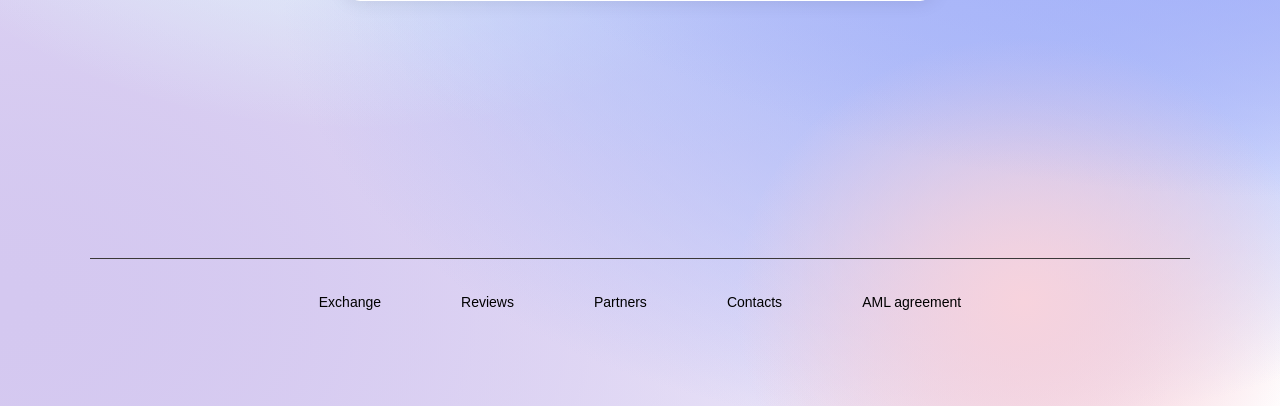
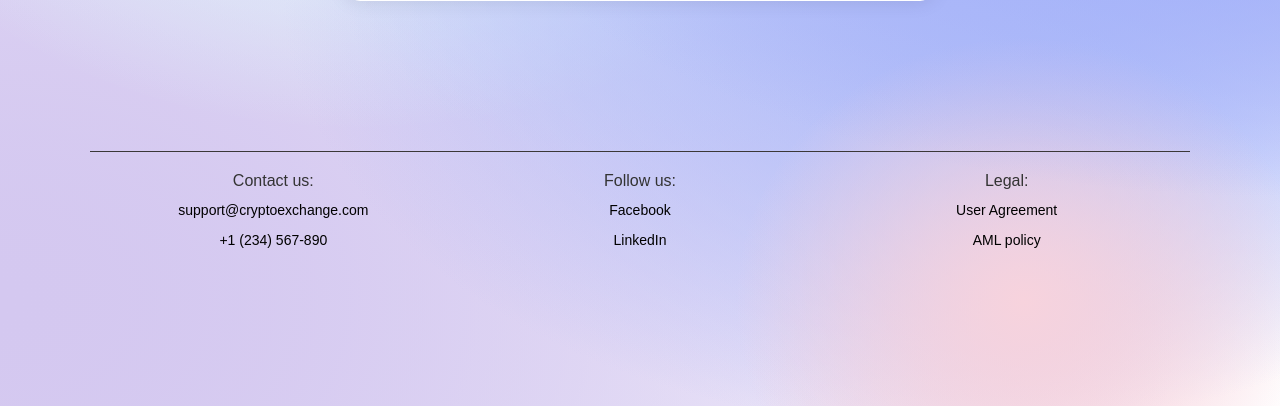
Before and after one commit to Andrzej-7/Diploma-UMCS-1-part-Djnago, a Django app: page /login/ in a window 1280 px wide. Shown: the part 634-1040 px from the top of the page. Run offline with Django 4.2, Linux system fonts and the light colour scheme.

Commit message:
new user agreement page and footer to all html

```diff
--- a/crypto_exchange/urls.py
+++ b/crypto_exchange/urls.py
@@ -14,10 +14,10 @@ urlpatterns = [
     path('register/', views.custom_register, name='register'),
     path('create_order/', views.create_order, name='create_order'),
     path('confirm_order/<uuid:uuid>/', views.confirm_order, name='confirm_order'),
-
+    path('aml/', views.aml_policy, name='aml_policy'),
+    path('aml/', views.user_agreement, name='user_agreement'),
     path('mark_as_processed/<uuid:uuid>/',views.mark_order_as_processed, name='mark_as_processed'),
     path('mark_as_paid/<uuid:uuid>/', views.mark_order_as_paid, name='mark_as_paid'),
-
     path('check_order_status/<uuid:uuid>/', views.check_order_status, name='check_order_status'),
     path('convert_currency/', views.convert_currency, name='convert_currency'),
     path('logout/', auth_views.LogoutView.as_view(next_page='create_exchange_order'), name='logout'),
--- a/exchange/templates/registration/login.html
+++ b/exchange/templates/registration/login.html
@@ -21,13 +21,13 @@
             </a>
                 <div class="wrap-buttons">
                     <!--  logo for support button  -->
-                    <button id="support-button" onclick="location.href=' '">
-                        <svg class="support-icon" aria-hidden="true" xmlns="http://www.w3.org/2000/svg" fill="currentColor" viewBox="0 0 20 20">
-                            <path d="M7.824 5.937a1 1 0 0 0 .726-.312 2.042 2.042 0 0 1 2.835-.065 1 1 0 0 0 1.388-1.441 3.994 3.994 0 0 0-5.674.13 1 1 0 0 0 .725 1.688Z"/>
-                            <path d="M17 7A7 7 0 1 0 3 7a3 3 0 0 0-3 3v2a3 3 0 0 0 3 3h1a1 1 0 0 0 1-1V7a5 5 0 1 1 10 0v7.083A2.92 2.92 0 0 1 12.083 17H12a2 2 0 0 0-2-2H9a2 2 0 0 0-2 2v1a2 2 0 0 0 2 2h1a1.993 1.993 0 0 0 1.722-1h.361a4.92 4.92 0 0 0 4.824-4H17a3 3 0 0 0 3-3v-2a3 3 0 0 0-3-3Z"/>
-                        </svg>
-                        Support
-                    </button>
+                <button id="support-button" onclick="document.getElementById('contact-section').scrollIntoView({ behavior: 'smooth' });">
+                    <svg class="support-icon" aria-hidden="true" xmlns="http://www.w3.org/2000/svg" fill="currentColor" viewBox="0 0 20 20">
+                        <path d="M7.824 5.937a1 1 0 0 0 .726-.312 2.042 2.042 0 0 1 2.835-.065 1 1 0 0 0 1.388-1.441 3.994 3.994 0 0 0-5.674.13 1 1 0 0 0 .725 1.688Z"/>
+                        <path d="M17 7A7 7 0 1 0 3 7a3 3 0 0 0-3 3v2a3 3 0 0 0 3 3h1a1 1 0 0 0 1-1V7a5 5 0 1 1 10 0v7.083A2.92 2.92 0 0 1 12.083 17H12 a2 2 0 0 0-2-2H9 a2 2 0 0 0-2 2v1 a2 2 0 0 0 2 2 h1 a1.993 1.993 0 0 0 1.722-1 h.361 a4.92 4.92 0 0 0 4.824-4 H17 a3 3 0 0 0 3-3 v-2 a3 3 0 0 0-3-3 Z"/>
+                    </svg>
+                    Support
+                </button>
                     <!--  buttons  -->
                     <button id="signup-button" onclick="location.href='/register'">Sign Up</button>
                     <button id="login-button" onclick="location.href='/login'">Log In</button>
@@ -88,23 +88,35 @@
 
 
 
-        <div class = "footer-login">
-
-        <div class = "footer-wrap">
-
-            <div class="footer-buttons">
-                <a class="footer-link" href=" ">Exchange</a>
-                <a class="footer-link" href=" ">Reviews</a>
-                <a class="footer-link" href=" ">Partners</a>
-                <a class="footer-link" href=" ">Contacts</a>
-                <a class="footer-link" href=" ">AML agreement</a>
+<footer class="footer-login">
+    <div class="footer-container">
+        <div class="footer-column" id="contact-section">
+            <p class="footer-heading">Contact us:</p>
+            <div class="contact-links">
+                <a class="footer-link" href="mailto:support@cryptoexchange.com">support@cryptoexchange.com</a>
+                <a class="footer-link" href="tel:+1234567890">+1 (234) 567-890</a>
             </div>
-
         </div>
 
+        <div class="footer-column">
+            <p class="footer-heading">Follow us:</p>
+            <div class="social-links">
+                <a class="footer-link" href="https://facebook.com/" target="_blank">Facebook</a>
+                <a class="footer-link" href="https://linkedin.com/" target="_blank">LinkedIn</a>
+            </div>
+        </div>
+
+        <div class="footer-column">
+            <p class="footer-heading">Legal:</p>
+            <div class="policy-links">
+                <a class="footer-link" href="/aml">User Agreement</a>
+                <a class="footer-link" href="/aml">AML policy</a>
+            </div>
+        </div>
+    </div>
 
 
-    </div>
+</footer>
 
 
 
--- a/exchange/views.py
+++ b/exchange/views.py
@@ -197,3 +197,10 @@ def custom_login(request):
         form = loginForm()
 
     return render(request, 'registration/login.html', {'form': form})
+
+
+def aml_policy(request):
+    return render(request, 'agreements/aml.html')
+
+def user_agreement(request):
+    return render(request, 'agreements/aml.html')
--- a/static/css/styles.css
+++ b/static/css/styles.css
@@ -331,7 +331,7 @@ input[type="text"], .main-form-container input[type="email"], select, textarea,
 
 .error-message {
     color: red;
-    margin-bottom: 5px; /* Додатковий відступ для помилок */
+    margin-bottom: 5px;
 }
 
 
@@ -434,59 +434,116 @@ align-items: center;
 
 
 
+
 /* ---------footer styles--------------------*/
 
 .footer {
+    margin-top: 80px;
     display: flex;
     justify-content: center;
-    align-items: center;
-    height: 120px;
+    align-items: flex-start;
+    height: auto;
     background: transparent;
+    position: relative;
+    color: #333;
 }
 
-.footer-confirm-order, .footer-login {
-    margin-top:225px;
+.footer-login {
+    margin-top: 150px;
     display: flex;
     justify-content: center;
-    align-items: center;
-    height: 120px;
+    align-items: flex-start;
+    height: auto;
     background: transparent;
+    position: relative;
+    color: #333;
 }
 
-
-
-.footer-wrap {
+.footer-container {
     width: 1100px;
     display: flex;
-    justify-content: center;
-    align-items: center;
+    justify-content: space-around;
+    align-items: flex-start;
+    flex-wrap: wrap;
     border-top: 1px solid rgb(59, 56, 56);
+    padding-top: 10px;
 }
 
-.footer-buttons {
+.footer-column {
+    flex: 1;
+    padding: 10px;
+    min-width: 200px;
     display: flex;
+    flex-direction: column;
     align-items: center;
-    justify-content: center;
-    margin-top: 30px;
+}
+
+.footer-heading {
+    margin-top: 0;
+    margin-bottom: 5px;
 }
 
 .footer-link {
-
-    margin: 0 30px;
+    margin: 2px 0;
     background-color: transparent;
     color: #000000;
     border: none;
-    padding: 5px 10px;
+    padding: 5px 0;
     font-size: 14px;
     cursor: pointer;
-    display: flex;
-    align-items: center;
     text-decoration: none;
-
+    text-align: center;
 }
 
 .footer-link:hover {
     color: #a774da;
     background-color: transparent;
+}
 
+.social-links, .policy-links, .contact-links {
+    display: flex;
+    flex-direction: column;
+    align-items: center;
+    width: 100%;
 }
+
+.rights {
+    position: absolute;
+    bottom: 10px;
+    left: 10px;
+    font-size: 14px;
+    text-align: left;
+}
+
+
+
+/* -------------policy-page----------------*/
+
+
+.policy-container {
+    display: flex;
+    justify-content: space-between;
+    align-items: flex-start;
+    padding: 100px 100px;
+    gap: 30px;
+}
+
+
+.policy-box {
+    width: 700px;
+    height: 830px;
+    background: #f1f1f1;
+    border-radius: 30px;
+    box-shadow: 0 0 30px rgba(8, 8, 8, 0.4);
+    display: flex;
+    flex-direction: column;
+    align-items: flex-start;
+    justify-content: flex-start;
+    padding: 30px;
+    box-sizing: border-box;
+}
+
+.policy-box h2 {
+    font-size: 32px;
+    margin-bottom: 20px;
+}
```
Also changed, not shown: exchange/templates/agreements/aml.html (added, +105 -0 lines), exchange/templates/exchange/confirm_order.html (+27 -12 lines), exchange/templates/exchange/create_exchange_order.html (+40 -9 lines), exchange/templates/registration/register.html (+31 -19 lines).
